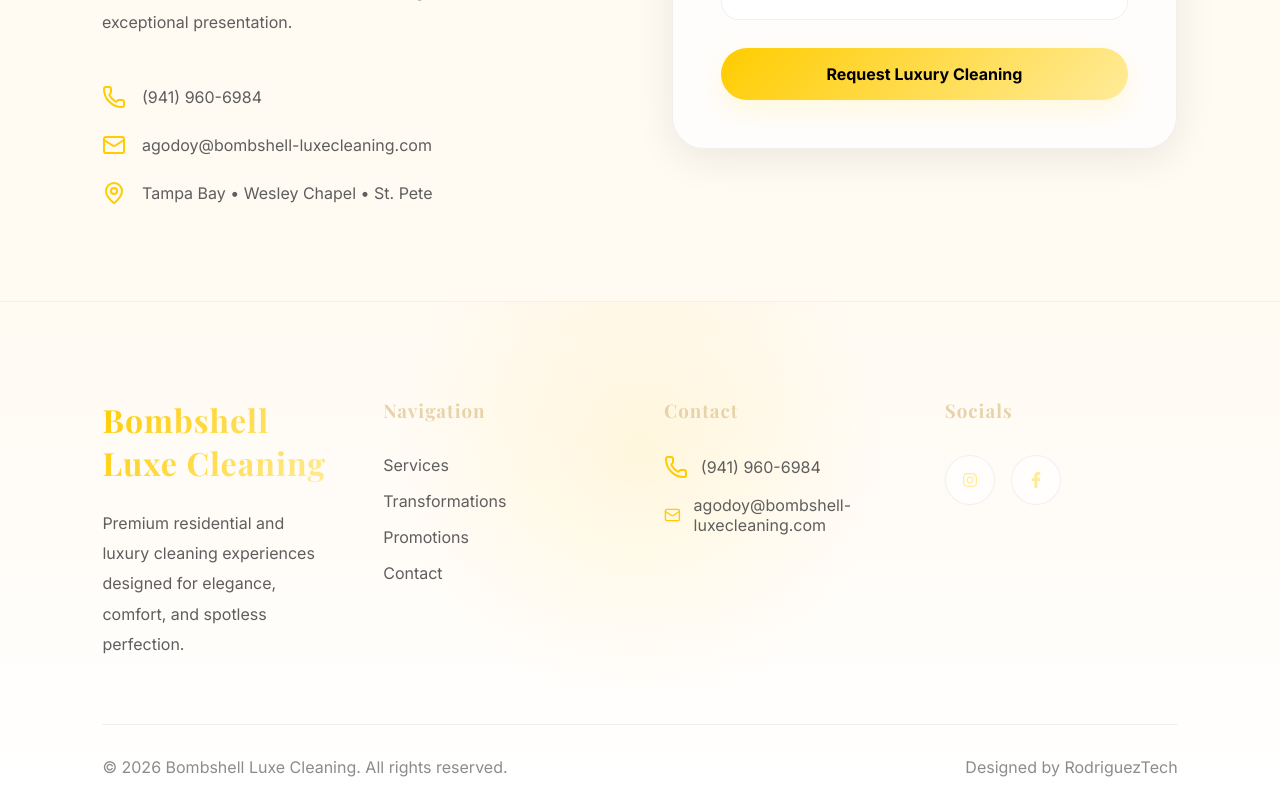
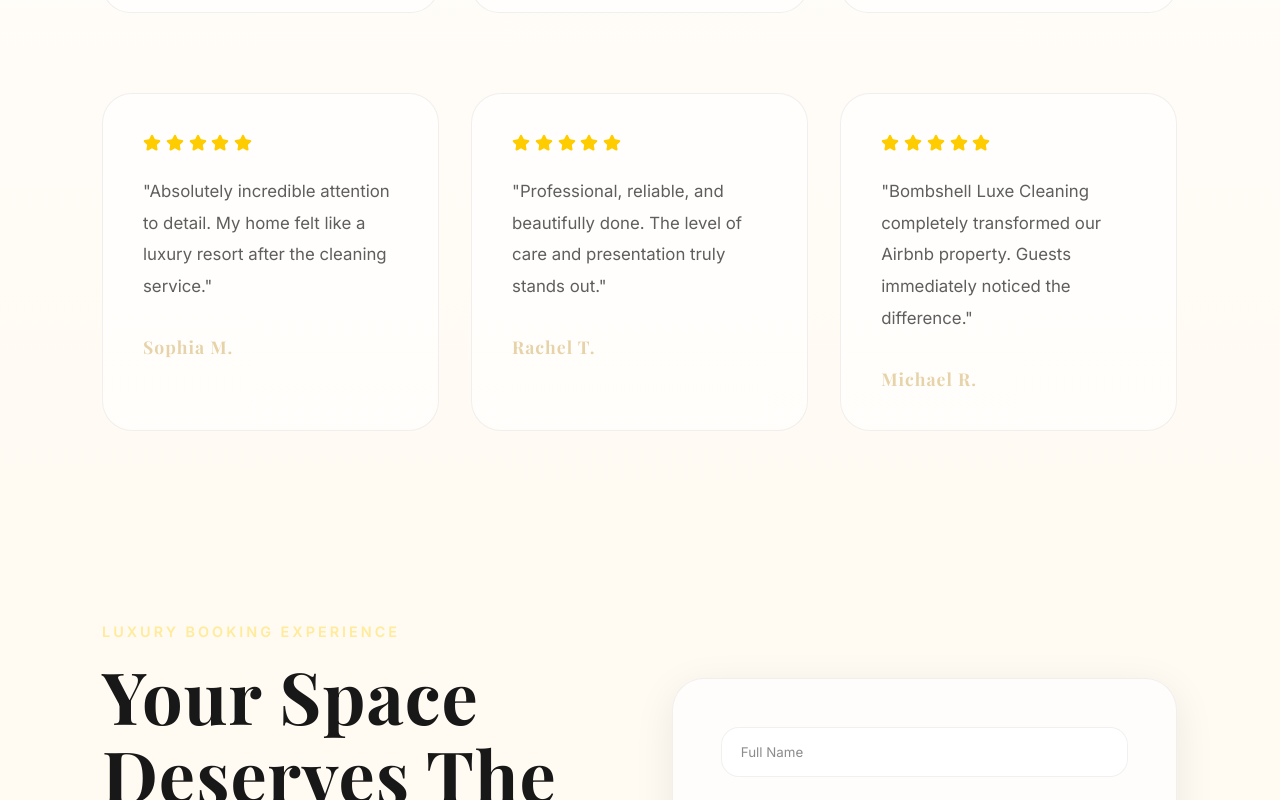
Before and after one commit to RodriguezRamiro/BombshellLuxeCleaning, a React (Vite) app: page / in a window 1280 px wide. Shown: the part 5600-6400 px from the top of the page. Built offline with nearby package versions, Linux system fonts and the light colour scheme.

Commit message:
imported testimonials into app, and added markup to fix missing features and desings objectives per client request

```diff
--- a/src/App.jsx
+++ b/src/App.jsx
@@ -6,6 +6,7 @@
 import Services from './components/Services'
 import Transformations from './components/Transformations'
 import Promotions from './components/Promotions'
+import Testimonials from './components/Testimonials'
 import Contact from './components/Contact';
 import Footer from './components/Footer'
 
@@ -23,6 +24,7 @@
       <Services />
       <Transformations />
       <Promotions />
+      <Testimonials />
       <Contact />
       <Footer />
 
--- a/src/components/Footer.jsx
+++ b/src/components/Footer.jsx
@@ -122,7 +122,7 @@
         </p>
 
         <p>
-          Designed by RodriguezTech
+          Designed by RodriguezTech Studios
         </p>
 
       </div>
--- a/src/components/Hero.jsx
+++ b/src/components/Hero.jsx
@@ -4,6 +4,12 @@
 import Particles from './Particles'
 import { motion } from 'framer-motion'
 
+
+/*
+hero subttiel slightly to light gold on the white background
+during light mode
+
+*/
 function Hero() {
 
   return (
--- a/src/components/Navbar.jsx
+++ b/src/components/Navbar.jsx
@@ -13,6 +13,11 @@
   useEffect,
   useState
 } from 'react'
+
+/*
+Navbar booknow button needs to be hooked up
+navbar logo should be clickable for index
+*/
 
 function Navbar() {
 
```
Also changed, not shown: src/components/Promotions.jsx (+7 -0 lines), src/components/Services.jsx (+7 -0 lines), src/components/Testimonials.jsx (+10 -0 lines), src/components/Transformations.jsx (+16 -0 lines).
